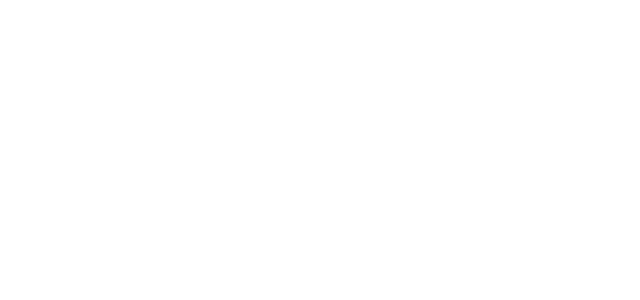
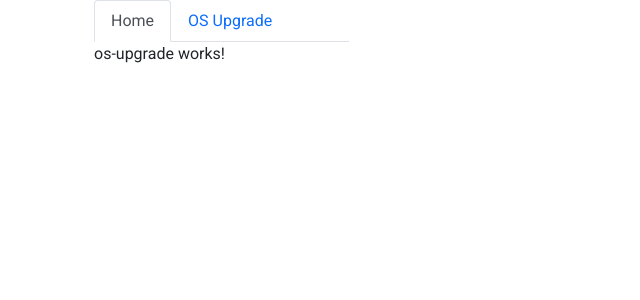
Before and after one commit to veenamo/os-upgrade, an Angular app: page /os-upgrade in a window 1280 px wide. Before the commit this address led to /. Shown: the top 300 px of the page, without its empty margins (0-640 px from the left). Built offline with nearby package versions, Linux system fonts and the light colour scheme.

Commit message:
"added the routing"

```diff
--- a/angular.json
+++ b/angular.json
@@ -22,12 +22,10 @@
             "main": "src/main.ts",
             "polyfills": "src/polyfills.ts",
             "tsConfig": "tsconfig.app.json",
-            "assets": [
-              "src/favicon.ico",
-              "src/assets"
-            ],
+            "assets": ["src/favicon.ico", "src/assets"],
             "styles": [
-              "./node_modules/@angular/material/prebuilt-themes/indigo-pink.css",
+              "./node_modules/bootstrap/dist/css/bootstrap.min.css",
+
               "src/styles.css"
             ],
             "scripts": []
@@ -90,10 +88,7 @@
             "polyfills": "src/polyfills.ts",
             "tsConfig": "tsconfig.spec.json",
             "karmaConfig": "karma.conf.js",
-            "assets": [
-              "src/favicon.ico",
-              "src/assets"
-            ],
+            "assets": ["src/favicon.ico", "src/assets"],
             "styles": [
               "./node_modules/@angular/material/prebuilt-themes/indigo-pink.css",
               "src/styles.css"
--- a/package.json
+++ b/package.json
@@ -20,6 +20,7 @@
     "@angular/platform-browser": "~13.3.0",
     "@angular/platform-browser-dynamic": "~13.3.0",
     "@angular/router": "~13.3.0",
+    "bootstrap": "^5.1.3",
     "rxjs": "~7.5.0",
     "tslib": "^2.3.0",
     "zone.js": "~0.11.4"
--- a/src/app/app-routing.module.ts
+++ b/src/app/app-routing.module.ts
@@ -1,10 +1,16 @@
 import { NgModule } from '@angular/core';
 import { RouterModule, Routes } from '@angular/router';
+import { HomeComponent } from './modules/nsop-os-upgrade/nsop-os-upgrade-page/home/home.component';
 
-const routes: Routes = [];
+const appRoutes: Routes = [
+  {
+    path: '',
+    component: HomeComponent,
+  },
+];
 
 @NgModule({
-  imports: [RouterModule.forRoot(routes)],
-  exports: [RouterModule]
+  imports: [RouterModule.forRoot(appRoutes)],
+  exports: [RouterModule],
 })
-export class AppRoutingModule { }
+export class AppRoutingModule {}
--- a/src/app/app.component.html
+++ b/src/app/app.component.html
@@ -0,0 +1,17 @@
+<div class="container">
+  <div class="row">
+    <div class="col-sm-3">
+      <ul class="nav nav-tabs">
+        <li class="nav-item">
+          <a class="nav-link active" aria-current="page" routerLink="/">Home</a>
+        </li>
+        <li>
+          <a class="nav-link" [routerLink]="['/os-upgrade']">OS Upgrade</a>
+        </li>
+      </ul>
+    </div>
+  </div>
+  <div class="row">
+    <router-outlet></router-outlet>
+  </div>
+</div>
--- /dev/null
+++ b/src/app/modules/nsop-os-upgrade/nsop-os-upgrade-page/home/home.component.html
@@ -0,0 +1 @@
+<p>home works!</p>
--- /dev/null
+++ b/src/app/modules/nsop-os-upgrade/nsop-os-upgrade-page/home/home.component.ts
@@ -0,0 +1,15 @@
+import { Component, OnInit } from '@angular/core';
+
+@Component({
+  selector: 'app-home',
+  templateUrl: './home.component.html',
+  styleUrls: ['./home.component.css']
+})
+export class HomeComponent implements OnInit {
+
+  constructor() { }
+
+  ngOnInit(): void {
+  }
+
+}
--- a/src/index.html
+++ b/src/index.html
@@ -1,14 +1,24 @@
-<!doctype html>
+<!DOCTYPE html>
 <html lang="en">
   <head>
-  <meta charset="utf-8">
+    <meta charset="utf-8" />
     <title>NSOP OS Upgrade</title>
-  <base href="/">
-  <meta name="viewport" content="width=device-width, initial-scale=1">
-  <link rel="icon" type="image/x-icon" href="favicon.ico">
-  <link rel="preconnect" href="https://fonts.gstatic.com">
-  <link href="https://fonts.googleapis.com/css2?family=Roboto:wght@300;400;500&display=swap" rel="stylesheet">
-  <link href="https://fonts.googleapis.com/icon?family=Material+Icons" rel="stylesheet">
+    <base href="/" />
+    <meta name="viewport" content="width=device-width, initial-scale=1" />
+    <link rel="icon" type="image/x-icon" href="favicon.ico" />
+    <link rel="preconnect" href="https://fonts.gstatic.com" />
+    <link
+      href="https://fonts.googleapis.com/css2?family=Roboto:wght@300;400;500&display=swap"
+      rel="stylesheet"
+    />
+    <link
+      href="https://fonts.googleapis.com/icon?family=Material+Icons"
+      rel="stylesheet"
+    />
+    <link
+      rel="stylesheet"
+      href="../node_modules/bootstrap/dist/css/bootstrap.css"
+    />
   </head>
   <body class="mat-typography">
     <app-root></app-root>
--- a/src/styles.css
+++ b/src/styles.css
@@ -2,3 +2,6 @@
 
 html, body { height: 100%; }
 body { margin: 0; font-family: Roboto, "Helvetica Neue", sans-serif; }
+
+html, body { height: 100%; }
+body { margin: 0; font-family: Roboto, "Helvetica Neue", sans-serif; }
```
Also changed, not shown: src/app/app.module.ts (+5 -11 lines), src/app/modules/nsop-os-upgrade/nsop-os-upgrade-routing.module.ts (+16 -0 lines), src/app/modules/nsop-os-upgrade/nsop-os-upgrade.module.ts (+14 -0 lines), src/app/modules/nsop-os-upgrade/nsop-os-upgrade-page/home/home.component.css (added), 1 other file (tests, documents, lock files or other folders). Lines whose indentation alone changed are shown as unchanged.
